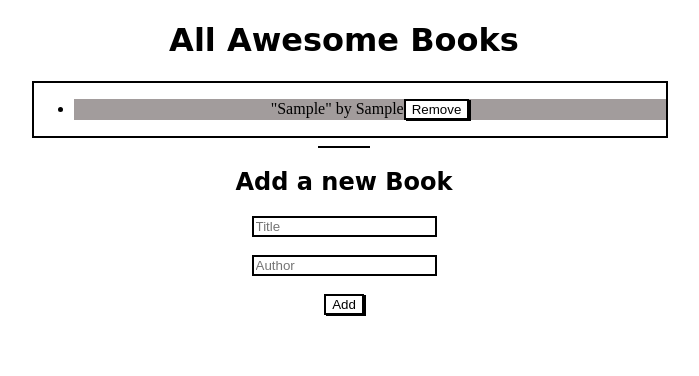
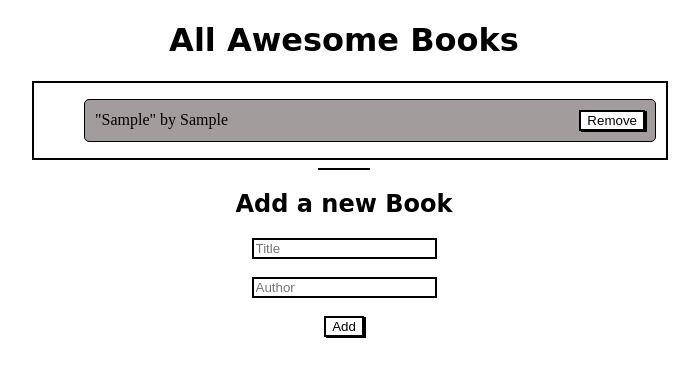
Before and after one commit to beyk/Awesome_Book3, a website: page index.html in a window 1280 px wide. Both pictures are taken after typing "Sample", "Sample" into the empty fields and a click on the button "Add". Shown: the whole page, without its empty margins (296-995 px from the left). Drawn offline with Linux system fonts and the light colour scheme.

Commit message:
Modify List in index.css

```diff
--- a/index.css
+++ b/index.css
@@ -24,6 +24,17 @@ p {
 .add-book ul li span {
   padding-left: 10px;
 }
+ul li {
+  list-style: none;
+  display: flex;
+  justify-content: space-between;
+  align-items: center;
+  padding: 10px;
+  margin: 10px;
+  border: solid black 1px;
+  border-radius: 5px;
+  background-color: #d9d9d9;
+}
 hr {
   width: 50px;
   border: solid black 1px;
```
